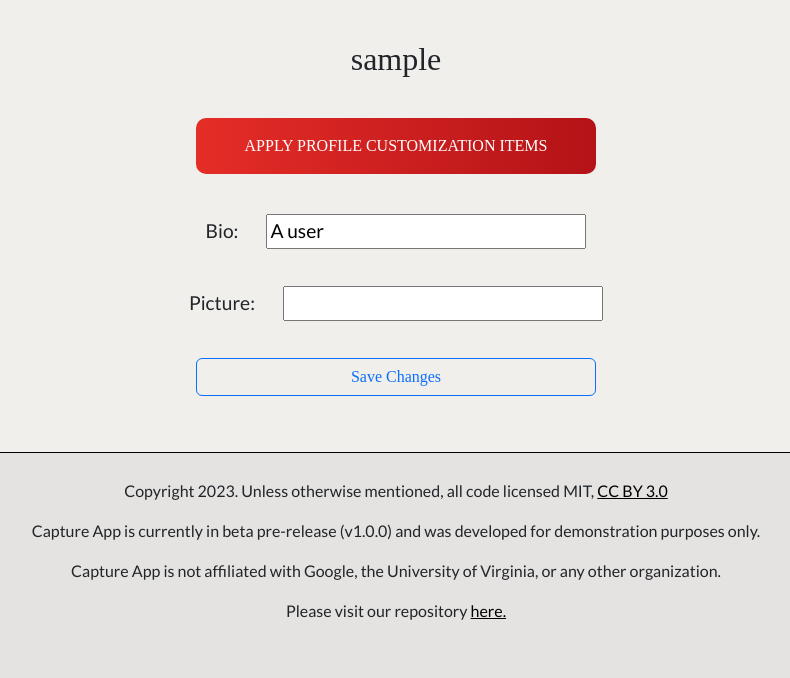
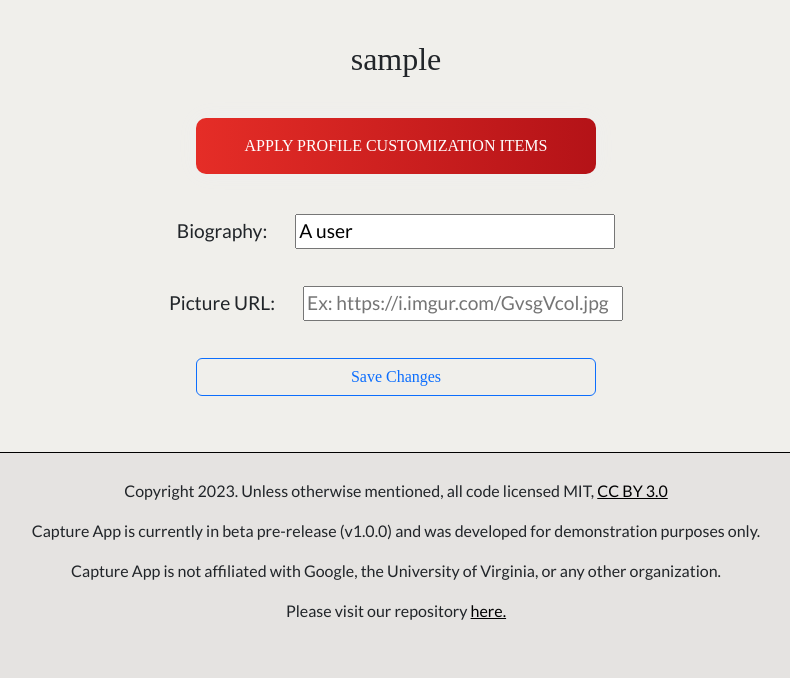
Before and after one commit to colbyle25/Capture-App, a Django app: page /profile/ in a window 1280 px wide. Shown: the part 64-742 px from the top of the page, without its empty margins (244-1034 px from the left). Run offline with Django 4.2, Linux system fonts and the light colour scheme; the visitor is signed in with stand-in values (Sample User, id 1); some libraries are stand-ins or nearby versions; some web fonts are replaced.

Commit message:
Made bio and profile picture no longer required. Also added example placeholder text to picture to communicate a website url is needed

```diff
--- a/oauthtesting/forms.py
+++ b/oauthtesting/forms.py
@@ -5,3 +5,9 @@ class AccountForm(forms.ModelForm):
     class Meta:
         model = Account
         fields = ('bio', 'picture')
+        widgets = {
+            'picture': forms.TextInput(attrs={"placeholder": "Ex: https://i.imgur.com/GvsgVcol.jpg"})
+        }
+        labels = {
+            'bio': 'Biography', 'picture': 'Picture URL'
+        }
--- a/oauthtesting/models.py
+++ b/oauthtesting/models.py
@@ -31,9 +31,9 @@ class Account(models.Model):
 
     # Optional
 
-    bio = models.CharField(max_length=BIOGRAPHY_LENGTH, default="A user")
+    bio = models.CharField(max_length=BIOGRAPHY_LENGTH, default="A user", blank=True)
     #picture = models.ImageField(upload_to=account_url)
-    picture = models.CharField(max_length=256)
+    picture = models.CharField(max_length=256, blank=True)
 
     def __str__(self):
         return self.username
--- a/oauthtesting/templates/oauthtesting/index.html
+++ b/oauthtesting/templates/oauthtesting/index.html
@@ -63,12 +63,14 @@
                     <td>{{ user.email }}</td>
                 </tr>
                 {% endif %}
+                {% if account.bio %}
                 <tr class = "account-info-th-text">
                     <th scope="row">BIO</th>
                 </tr>
                 <tr class = "account-info-text">
                     <td>{{ account.bio }}</td>
                 </tr>
+                {% endif %}
                 <tr class = "account-info-th-text">
                     <th scope="row">POINTS</th>
                 </tr>
--- a/oauthtesting/templates/oauthtesting/lookup.html
+++ b/oauthtesting/templates/oauthtesting/lookup.html
@@ -37,12 +37,14 @@
                     <td>{{ account.email }}</td>
                 </tr>
                 {% endif %}
+                {% if account.bio %}
                 <tr class = "account-info-th-text">
                     <th scope="row">BIO</th>
                 </tr>
                 <tr class = "account-info-text">
                     <td>{{ account.bio }}</td>
                 </tr>
+                {% endif %}
                 <tr class = "account-info-th-text">
                     <th scope="row">POINTS</th>
                 </tr>
```
